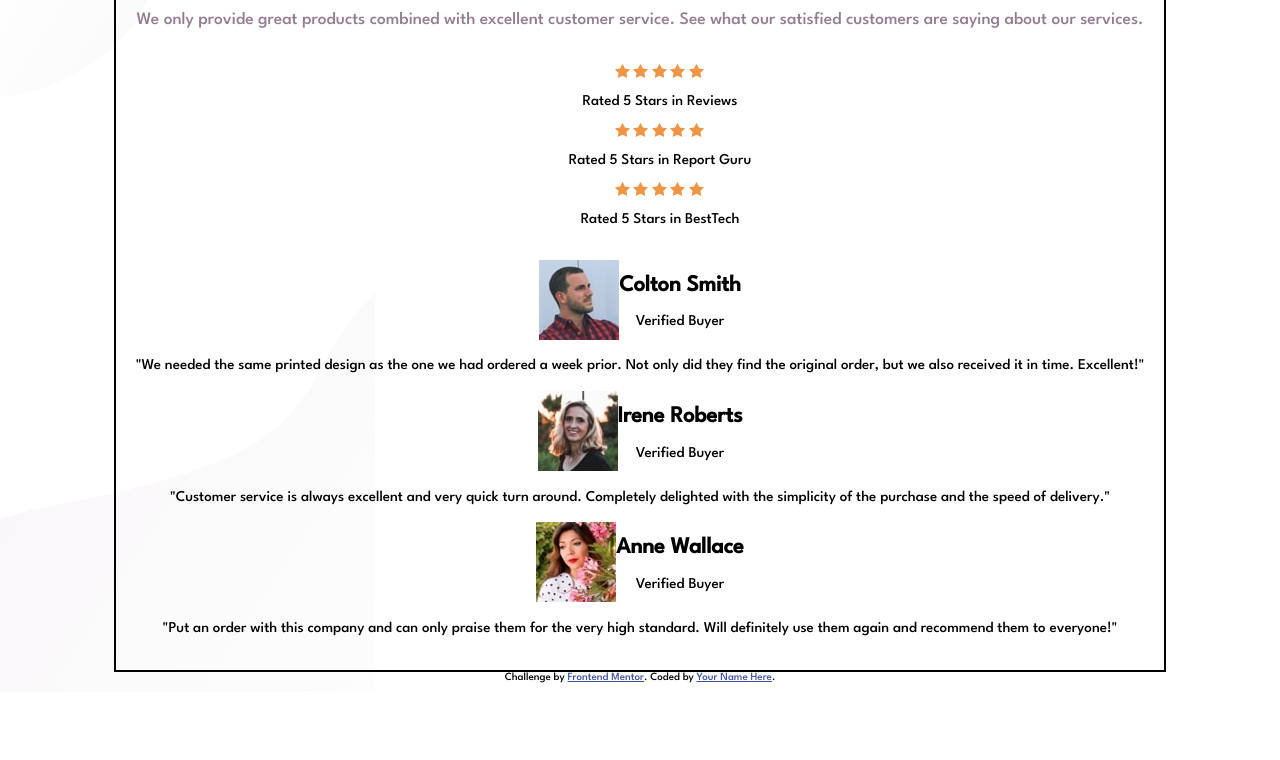
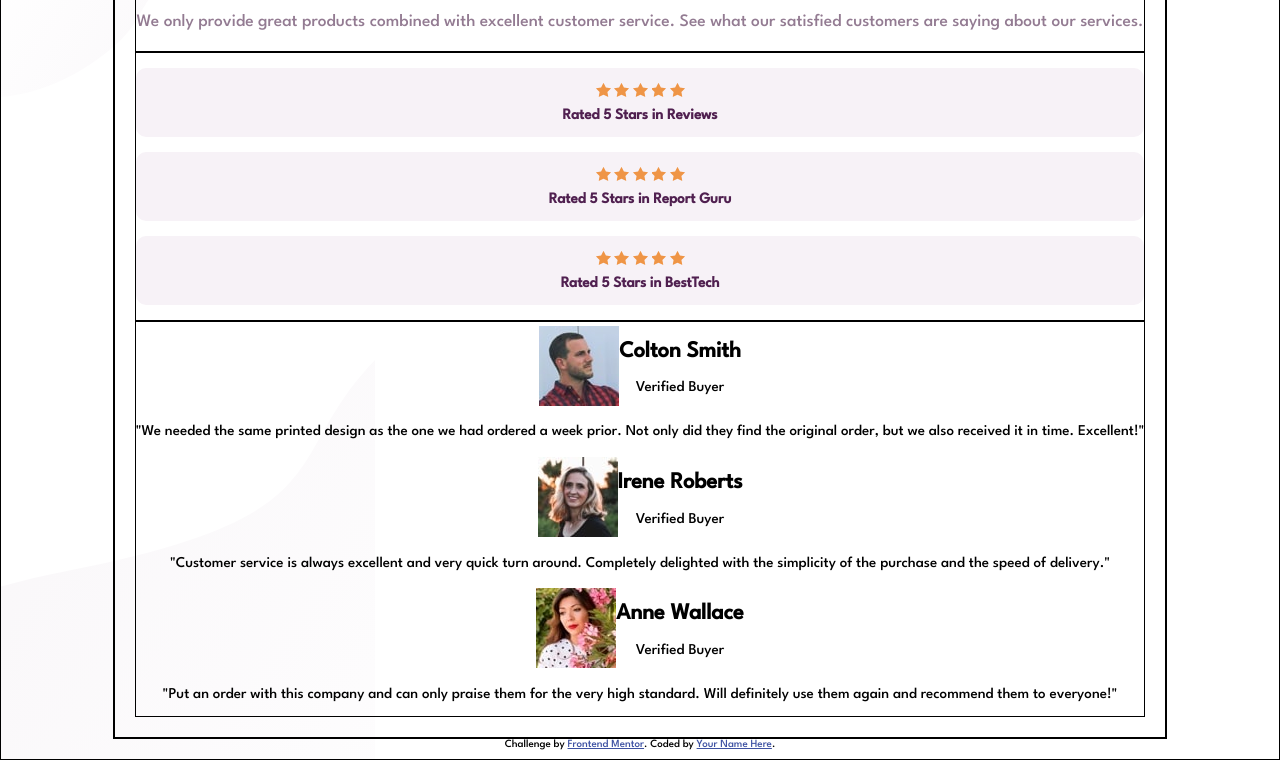
Before and after one commit to Ahmed-Seleem01/social-proof-section-master, a plain HTML site: page index.html in a window 1280 px wide. Shown: the part 135-895 px from the top of the page. Before the commit the page ends 827 px from the top, so only its background shows below. Drawn offline with Linux system fonts and the light colour scheme.

Commit message:
Style the second section

```diff
--- a/styles/sytle.css
+++ b/styles/sytle.css
@@ -59,6 +59,7 @@ body{
 }
 /* Set the basic elements layout */
 .container , .section-1, .section-2, .section-3{
+  border: 1px solid;
   text-align: center;
 }
 /* Set the main style */
@@ -81,6 +82,26 @@ section.section-1 p{
   font-weight: 400;
   font-size: 1.09rem;
 }
+/* Set the second section styles */
+section.section-2 > ul{
+  width: 100%;
+  list-style: none;
+  padding: 0;
+}
+.section-2 > ul > li{
+  background-color: var(--light-grayish-magenta, rgb(0, 0, 0));
+  border-radius: 10px;
+  padding: 15px;
+}
+.section-2 > ul > li:not(:last-child){
+  margin-bottom: 15px;
+}
+.section-2 >ul > li > p{
+  color: var(--dark-magenta, rgb(0, 0, 0));
+  font-weight: 700;
+  margin-top: 10px;
+  margin-bottom: 0;
+}
 /* Set the rating images */
 .section-2 > ul > li::before{
   content: "";
```
